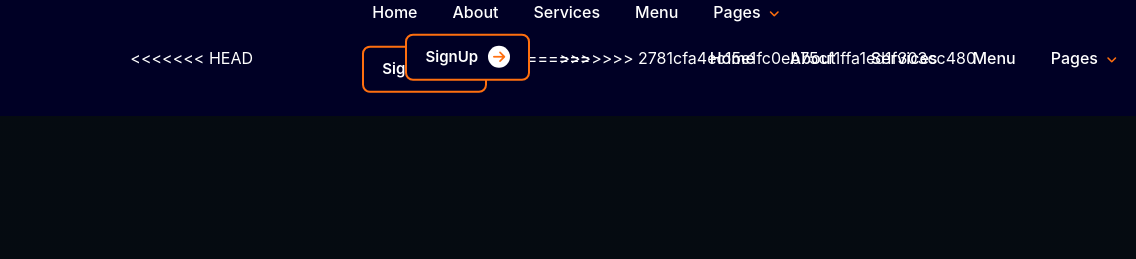
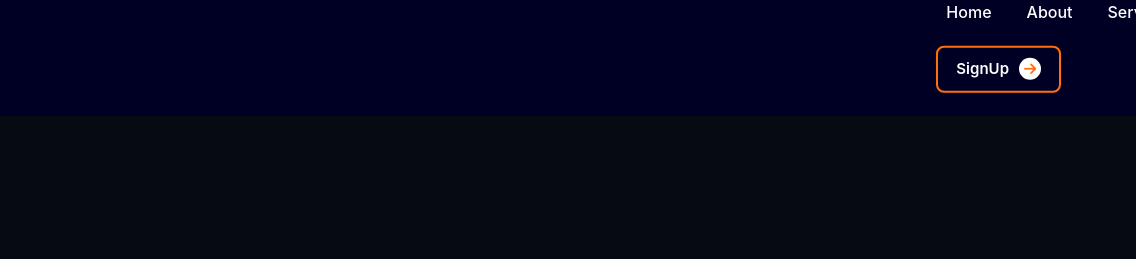
Before and after one commit to Thapoojaa/uki-assignment-03, a plain HTML site: page index.html in a window 1280 px wide. Shown: the top 259 px of the page, 144-1280 px from the left. Drawn offline with nearby package versions, Linux system fonts and the light colour scheme.

Commit message:
Remove merge conflict markers and clean up navigation links in index.html

```diff
--- a/index.html
+++ b/index.html
@@ -15,7 +15,6 @@
             <div class="logo">
                 <img src="./assets/image/finallogo.png" alt="Home Logo">
             </div>
-<<<<<<< HEAD
 
             <div class="nav-container">
                 <ul class="nav-links">
@@ -34,23 +33,6 @@
                     SignUp <span class="arrow"><i class="fas fa-arrow-right"></i></span>
                 </button>
             </div>
-=======
-            <ul class="nav-links">
-                <li><a href="#home">Home</a></li>
-                <li><a href="#about">About</a></li>
-                <li><a href="#services">Services</a></li>
-                <li><a href="#menu">Menu</a></li>
-                <li class="dropdown">
-                    <a href="#">Pages <i class="fas fa-angle-down"></i></a>
-                    <ul class="dropdown-menu">
-                        <li><a href="contact.html">Contact</a></li>
-                    </ul>
-                </li>
-            </ul>
-            <button class="signup-btn">
-                SignUp <span class="arrow"><i class="fas fa-arrow-right"></i></span>
-            </button>
->>>>>>> 2781cfa4ec15e1fc0eb75cf1ffa1ed1f303cc480
         </nav>
     </header>
 
```
